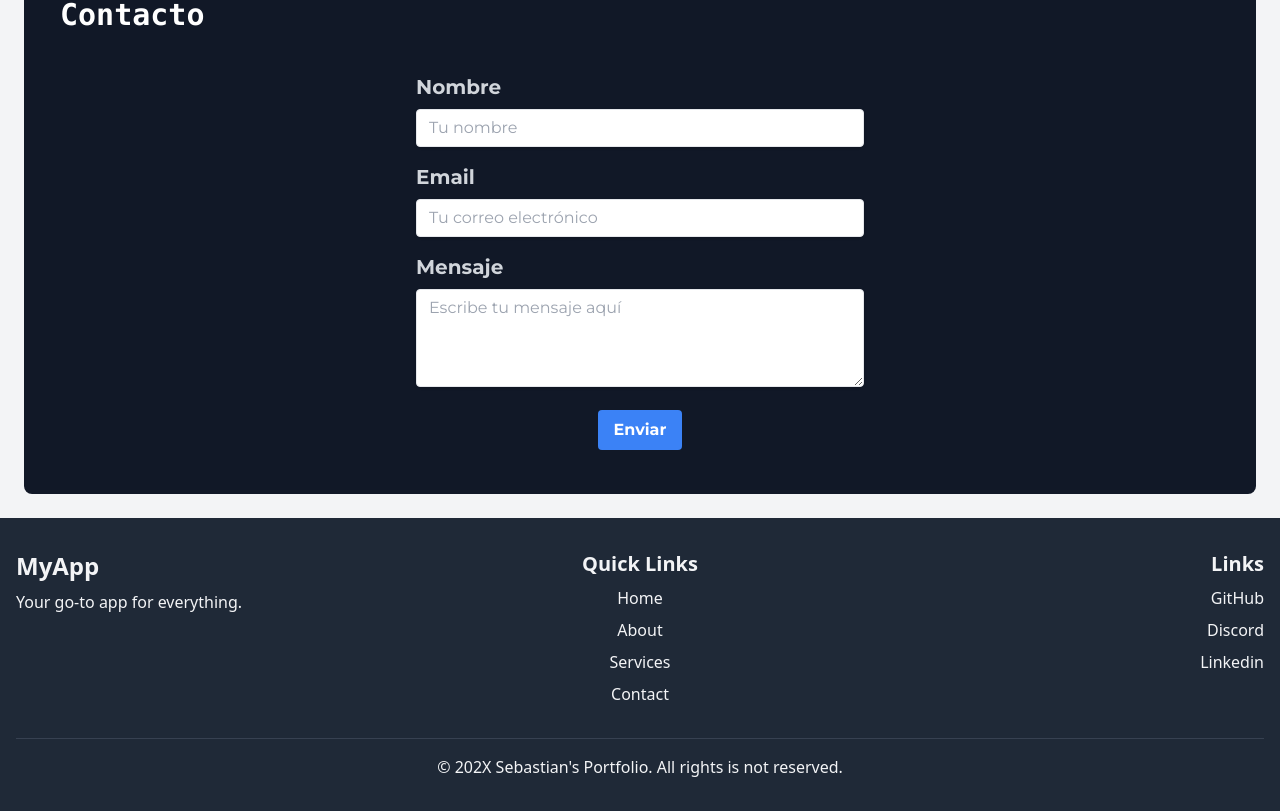
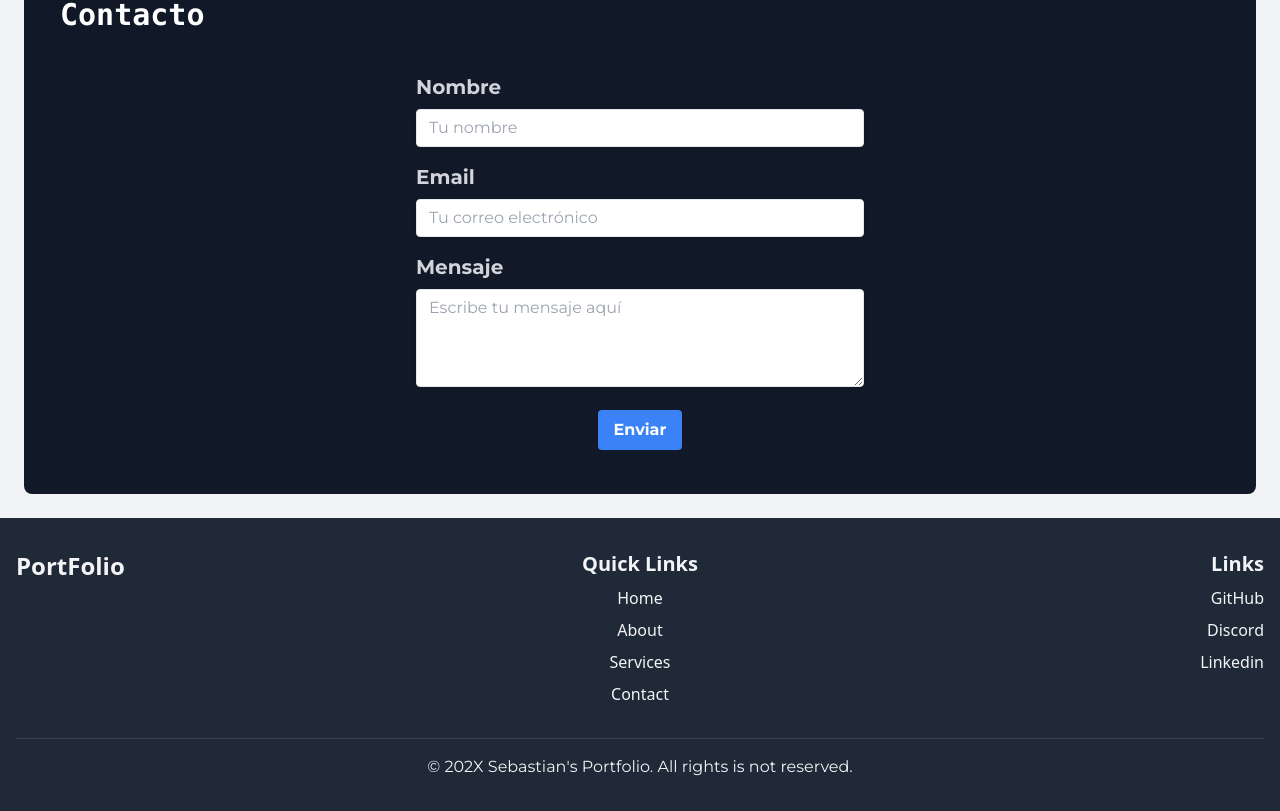
Before and after one commit to sebastianvr/sebastianvr.github.io, an Angular app: page / in a window 1280 px wide. Shown: the part 1944-2755 px from the top of the page. Built offline with nearby package versions, Linux system fonts and the light colour scheme.

Commit message:
style: Cambiando fuente y logo.

```diff
--- a/src/app/components/footer/footer.component.html
+++ b/src/app/components/footer/footer.component.html
@@ -3,8 +3,7 @@
         <div class="grid grid-cols-1 md:grid-cols-3 gap-8">
             <!-- Logo o Nombre de la Aplicación -->
             <div class="text-center md:text-left">
-                <h2 class="text-2xl font-semibold">MyApp</h2>
-                <p class="mt-2">Your go-to app for everything.</p>
+                <h2 class="text-2xl font-semibold">PortFolio</h2>
             </div>
             <!-- Enlaces de Navegación -->
             <div class="text-center">
@@ -28,7 +27,7 @@
                 </ul>
             </div>
         </div>
-        <div class="mt-8 border-t border-gray-700 pt-4 text-center">
+        <div class="montserrat-font mt-8 border-t border-gray-700 pt-4 text-center">
             <p>&copy; 202X Sebastian's Portfolio. All rights is not reserved.</p>
         </div>
     </div>
```
